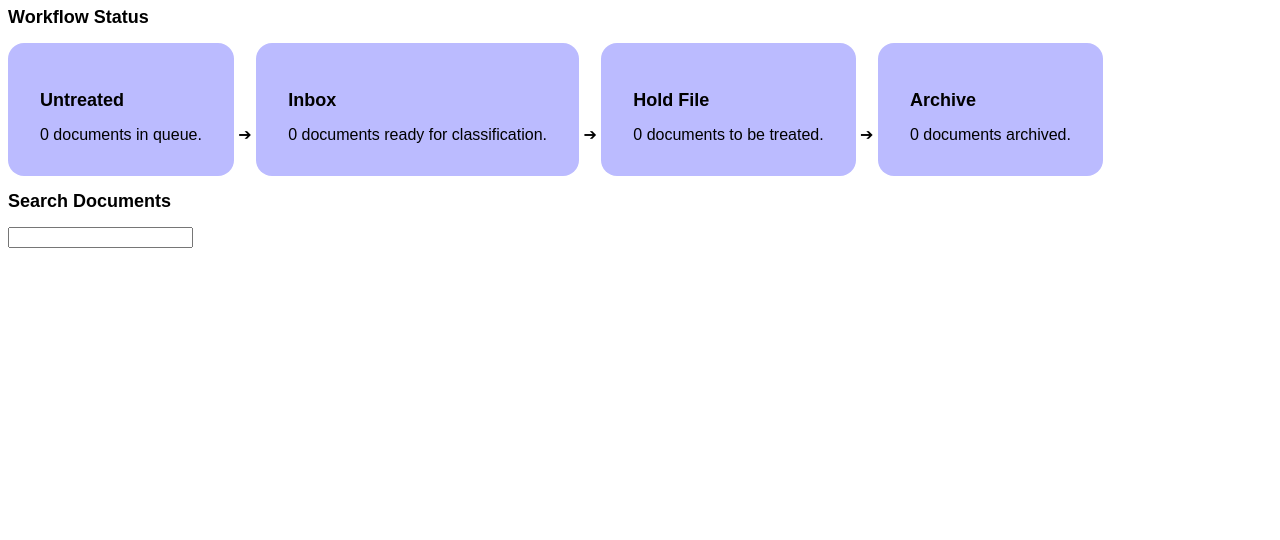
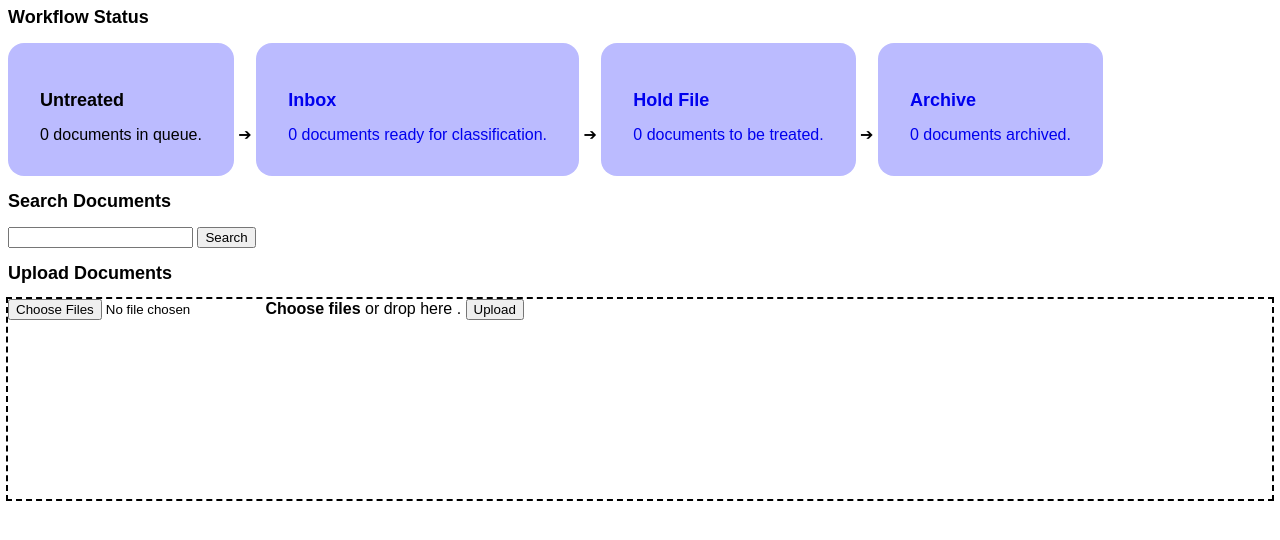
Before and after one commit to leovt/simpledms, a Django app: page /sdms/ in a window 1280 px wide. Shown: the part 31-571 px from the top of the page. Run offline with Django 4.2, Linux system fonts and the light colour scheme; data that the repository does not hold is empty.

Commit message:
upload function

```diff
--- a/src/sdms/models.py
+++ b/src/sdms/models.py
@@ -2,6 +2,7 @@ import uuid
 import colorsys
 
 from django.db import models
+from django.urls import reverse
 
 import pdftotext
 import pytesseract
@@ -51,6 +52,9 @@ class Document(models.Model):
     ocr_text = models.TextField(blank=True, editable=False)
     pages = models.IntegerField(null=True, editable=False)
 
+    def get_absolute_url(self):
+        return reverse('document', args=(self.id,))
+
     def prepare(self):
         if self.status != Document.Status.UNTREATED:
             return
--- /dev/null
+++ b/src/sdms/static/sdms/upload.css
@@ -0,0 +1,23 @@
+.ul_drop,
+.uploading,
+.success,
+.error {
+  display: none;
+}
+
+.ulform {
+	min-height: 200px;
+}
+
+.ulform.has-advanced-upload {
+  background-color: white;
+  outline: 2px dashed black;
+}
+
+.ulform.has-advanced-upload .ul_drop {
+  display: inline;
+}
+
+.ulform.isdragover {
+  background-color: grey;
+}
--- /dev/null
+++ b/src/sdms/static/sdms/upload.js
@@ -0,0 +1,38 @@
+var isAdvancedUpload = function() {
+  var div = document.createElement('div');
+  return (('draggable' in div) || ('ondragstart' in div && 'ondrop' in div)) && 'FormData' in window && 'FileReader' in window;
+}();
+
+window.onload = function ()
+{
+	var form = document.getElementById("ulform");
+	if (isAdvancedUpload) {
+	  form.className = 'ulform has-advanced-upload';
+
+	  form.ondragover = form.ondragenter = function(e) {
+	  	e.preventDefault();
+    	e.stopPropagation();
+	  	form.className = 'ulform has-advanced-upload isdragover';
+	  };
+
+	  form.ondragleave = form.ondragend = function(e) {
+	  	e.preventDefault();
+    	e.stopPropagation();
+	  	form.className = 'ulform has-advanced-upload';
+	  };
+
+	  form.ondrag = form.ondragstart = function (e) {
+	  	e.preventDefault();
+    	e.stopPropagation();
+	  };
+
+	  form.ondrop = function (e) {
+	  	e.preventDefault();
+    	e.stopPropagation();
+	  	form.className = 'ulform has-advanced-upload';
+      var fileinput = document.getElementById("file");
+      fileinput.files = e.dataTransfer.files;
+	  	form.submit();
+	  };
+	}
+};
--- a/src/sdms/templates/sdms/index.html
+++ b/src/sdms/templates/sdms/index.html
@@ -7,6 +7,8 @@
     <meta charset="UTF-8">
     <title>Sdms Home</title>
     <link rel="stylesheet" href="{% static 'sdms/sdms.css' %}">
+    <link rel="stylesheet" type="text/css" href="{% static 'sdms/upload.css' %}" />
+    <script src="{% static 'sdms/upload.js' %}"></script>
   </head>
   <body>
     <header>
@@ -25,25 +27,39 @@
         {{UT}} documents in queue.
       </div>
       <span class="arrow">&#10132;</span>
+      <a href="{% url 'inbox' %}">
       <div class="workflow">
         <h1>Inbox</h1>
         {{IN}} documents ready for classification.
-      </div>
+      </div></a>
       <span class="arrow">&#10132;</span>
+      <a href="{% url 'holdfile' %}">
       <div class="workflow">
         <h1>Hold File</h1>
         {{HF}} documents to be treated.
-      </div>
+      </div></a>
       <span class="arrow">&#10132;</span>
+      <a href="{% url 'archive' %}">
       <div class="workflow">
         <h1>Archive</h1>
         {{AR}} documents archived.
-      </div>
+      </div></a>
       </section>
       <section>
         <h1>Search Documents</h1>
-        <input></input>
+        <form action="{% url 'search' %}" method="get">
+        <input name="q"></input>
+        <button>Search</button>
+      </form>
       </section>
-    </main>
+      <section>
+        <h1>Upload Documents</h1>
+        <form action="{% url 'upload' %}" id="ulform" method="POST" enctype="multipart/form-data">
+          {% csrf_token %}
+          <input class="ul_file" type="file" name="documents" id="file" multiple />
+          <label for="file"><strong>Choose files</strong><span class="ul_drop"> or drop here </span>.</label>
+        <button>Upload</button>
+      </form>
+      </section>    </main>
   </body>
 </html>
--- a/src/sdms/urls.py
+++ b/src/sdms/urls.py
@@ -7,5 +7,11 @@ urlpatterns = [
     path('docs/<uuid:document_id>/', views.document, name='document'),
     path('docs/<uuid:document_id>/page<int:page>', views.page_image(100), name='preview'),
     path('docs/<uuid:document_id>/page<int:page>sm', views.page_image(10), name='thumbnail'),
+    path('docs/all', views.DocumentListView.as_view()),
+    path('inbox', views.InboxListView.as_view(), name="inbox"),
+    path('holdfile', views.HoldfileListView.as_view(), name="holdfile"),
+    path('archive', views.ArchiveListView.as_view(), name="archive"),
+    path('search', views.SearchListView.as_view(), name="search"),
+    path('upload', views.upload, name="upload"),
     path('tags/add', views.addtag, name='addtag'),
 ]
--- a/src/sdms/views.py
+++ b/src/sdms/views.py
@@ -3,8 +3,10 @@ import datetime
 
 from django.shortcuts import render, get_object_or_404
 from django.http import HttpResponse, JsonResponse, HttpResponseRedirect
-from django.db.models import Count
+from django.db.models import Count, Q
 from django.urls import reverse
+from django.views.generic import ListView
+import django_tables2 as tables
 
 from .models import Document, Tag
 from .forms import DocumentForm, TagForm
@@ -38,7 +40,8 @@ def addtag(request):
 
 def guess_date(text):
     tomorrow = datetime.date.today() + datetime.timedelta(days=1)
-    dates = set(dt.date() for x, dt in dateparser.search.search_dates(text, ['de']))
+    dates = dateparser.search.search_dates(text, ['de']) or []
+    dates = set(dt.date() for x, dt in dates)
     dates = [ x for x in dates if 1900 <= x.year and x <= tomorrow ]
     dates.sort()
     return dates[-5:]
@@ -73,7 +76,7 @@ def document(request, document_id):
     date_suggestions = guess_date(document.pdf_text + '\n\n' + document.ocr_text)
     tags = Tag.objects.all()
     tag_form = TagForm()
-    page_range = range(1, 1+document.pages)
+    page_range = range(1, 1+(document.pages or 0))
     return render(request, 'sdms/document.html', locals())
 
 def page_image(dpi):
@@ -85,3 +88,55 @@ def page_image(dpi):
         image.save(response, "PNG")
         return response
     return view
+
+
+from django.utils.html import format_html
+
+class ImageColumn(tables.Column):
+    def render(self, value):
+        return format_html(
+            '<img src="{url}" height="50px" alt="Thumbnail for document id {value}"></img>',
+            url=reverse('thumbnail', args=(value, 1)),
+            value=value
+        )
+
+class DocumentTable(tables.Table):
+    #id = tables.Column(linkify=True)
+    id = ImageColumn(linkify=True)
+    class Meta:
+        model = Document
+        template_name = "django_tables2/bootstrap.html"
+        fields = ("id", "status", "subject", "file", "pages", "document_date", "document_amount", "tags")
+
+class DocumentListView(tables.SingleTableView):
+    model = Document
+    table_class = DocumentTable
+    template_name = 'sdms/document_list.html'
+
+class InboxListView(DocumentListView):
+    def get_queryset(self):
+        return super().get_queryset().filter(status="IN")
+
+class HoldfileListView(DocumentListView):
+    def get_queryset(self):
+        return super().get_queryset().filter(status="HF")
+
+class ArchiveListView(DocumentListView):
+    def get_queryset(self):
+        return super().get_queryset().filter(status="AR")
+
+class SearchListView(DocumentListView):
+    def get_queryset(self):
+        query = self.request.GET.get('q', '')
+        return super().get_queryset().filter(Q(pdf_text__icontains=query) | Q(ocr_text__icontains=query))
+
+def upload(request):
+    if request.method == "POST":
+        for file in request.FILES.getlist("documents"):
+            doc = Document(file=file)
+            doc.save()
+            # TODO: prepare in background task in order to have faster response
+            doc.prepare()
+        return HttpResponseRedirect(reverse('index'))
+    else:
+        return HttpResponse(status=HTTPStatus.METHOD_NOT_ALLOWED)
--- a/src/simpledms/settings.py
+++ b/src/simpledms/settings.py
@@ -32,6 +32,7 @@ ALLOWED_HOSTS = []
 
 INSTALLED_APPS = [
     'sdms.apps.SdmsConfig',
+    'django_tables2',
     'django.contrib.admin',
     'django.contrib.auth',
     'django.contrib.contenttypes',
```
Also changed, not shown: src/sdms/templates/sdms/document_list.html (added, +11 -0 lines).
